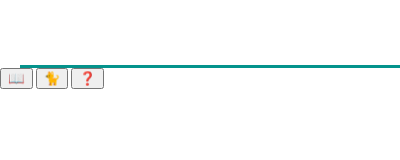
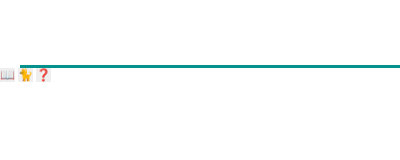
Before and after one commit to actionpterygii/itKaiwaiJisho, a browser extension: page popup.html in a window 400 px wide. Shown: the top 160 px of the page. Drawn offline with Linux system fonts and the light colour scheme.

Commit message:
buttonくん

```diff
--- a/style.css
+++ b/style.css
@@ -1,5 +1,5 @@
 body,div,section,
-h1,h2,p,input {
+h1,h2,p,input,button {
     box-sizing: border-box;
     padding: 0;
     outline: 0;
```
